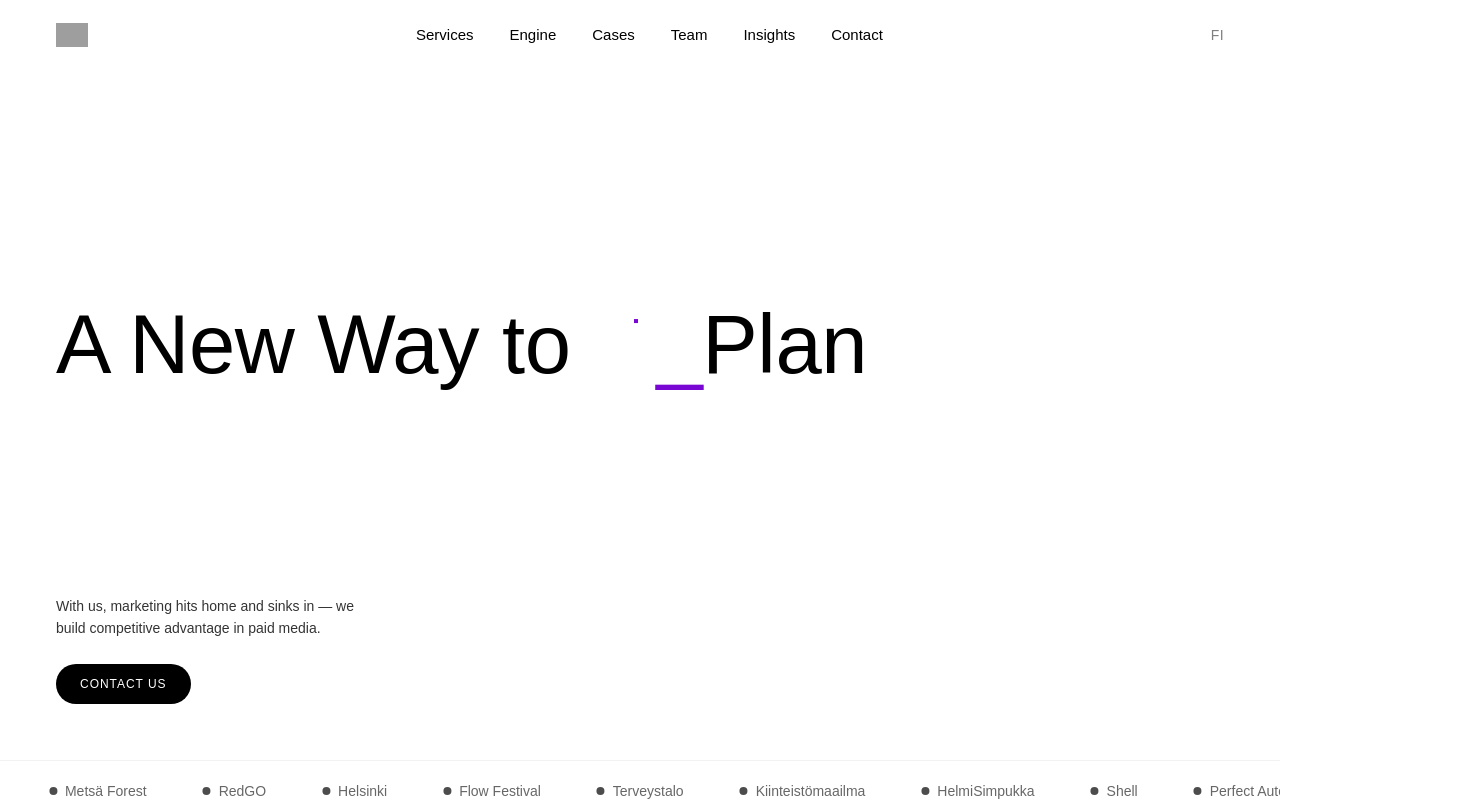
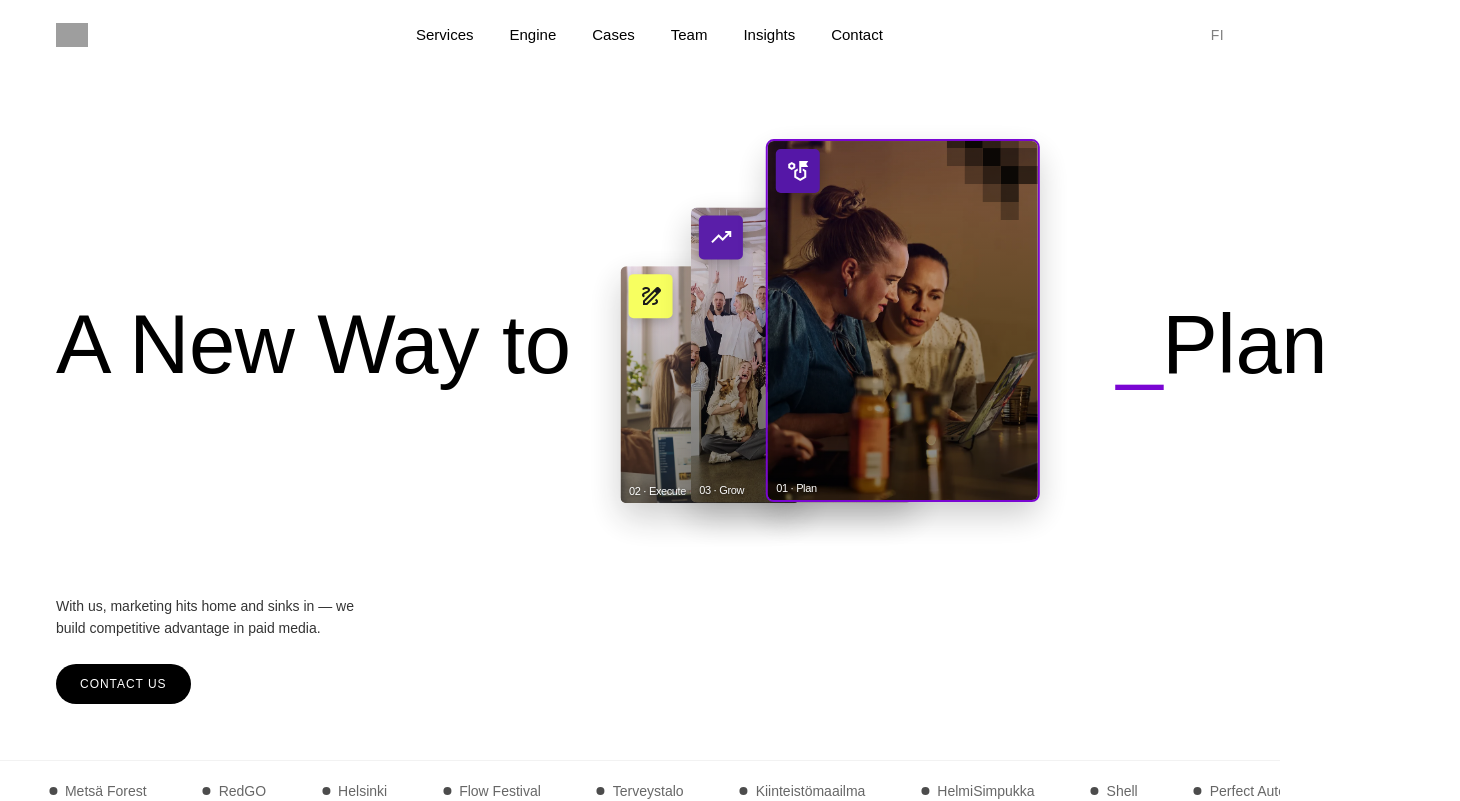
Before and after one commit to waelosamahelmi/norr3-new-website, a Next.js app: page /en in a window 1280 px wide. Shown: the top 801 px of the page, 1460 px wide, since content can reach past the window. Built offline with nearby package versions, Linux system fonts and the light colour scheme; grey boxes are pictures that could not be loaded; a web font is replaced by a local one.

Commit message:
Home hero fix: restore stage width (cards had collapsed to zero)
The switch to lg:shrink + w-auto let the absolutely-positioned cards give the
collage zero intrinsic width, so it collapsed and the cards vanished. Give the
stage an explicit lg:w-[460px] and lg:shrink-0 so it always has width.

```diff
--- a/src/components/HomeHero.tsx
+++ b/src/components/HomeHero.tsx
@@ -201,10 +201,10 @@ export function HomeHero({
       </span>
 
       {/* The rotating portrait stack. */}
-      <span aria-hidden className="order-3 block w-full lg:order-none lg:w-auto lg:min-w-0 lg:shrink">
+      <span aria-hidden className="order-3 block w-full lg:order-none lg:w-auto lg:min-w-0 lg:shrink-0">
         <div
           ref={stageRef}
-          className="relative mx-auto h-[360px] w-full max-w-lg select-none [--card:300px] sm:h-[420px] sm:[--card:360px] lg:mx-0"
+          className="relative mx-auto h-[360px] w-full max-w-lg select-none [--card:300px] sm:h-[420px] sm:[--card:360px] lg:mx-0 lg:w-[460px]"
         >
           {CARDS.map((card, index) => {
             const slot = SLOTS[slotOf[index]];
```
